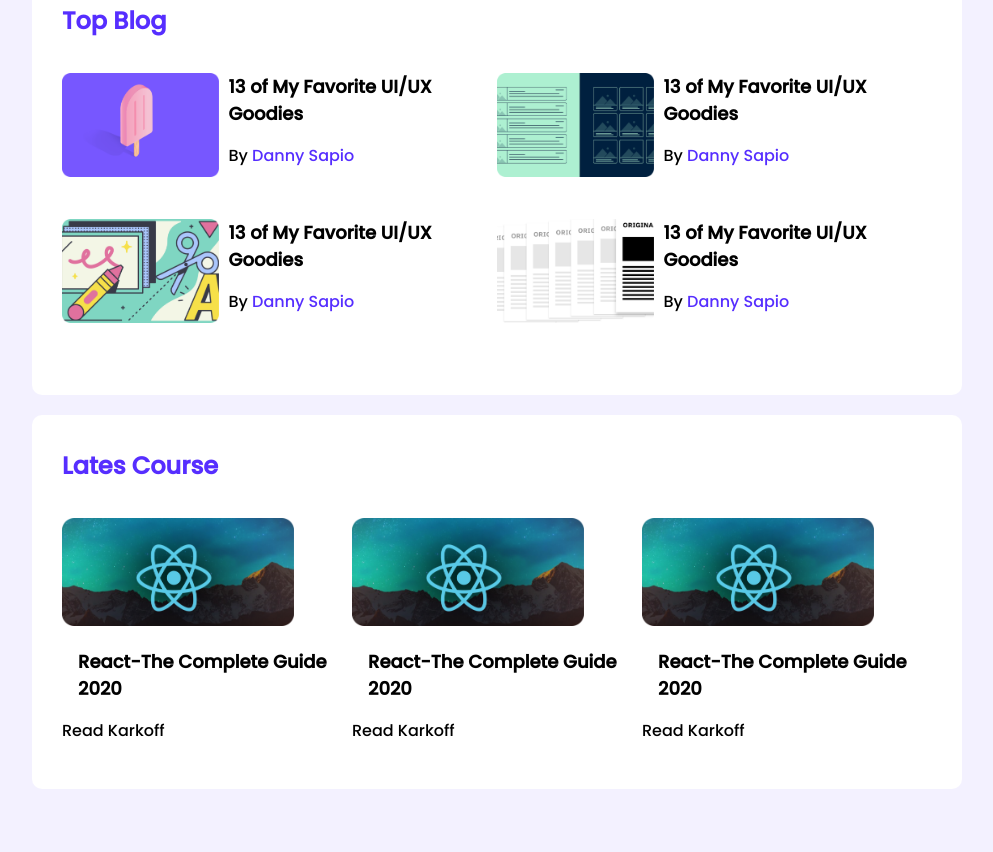
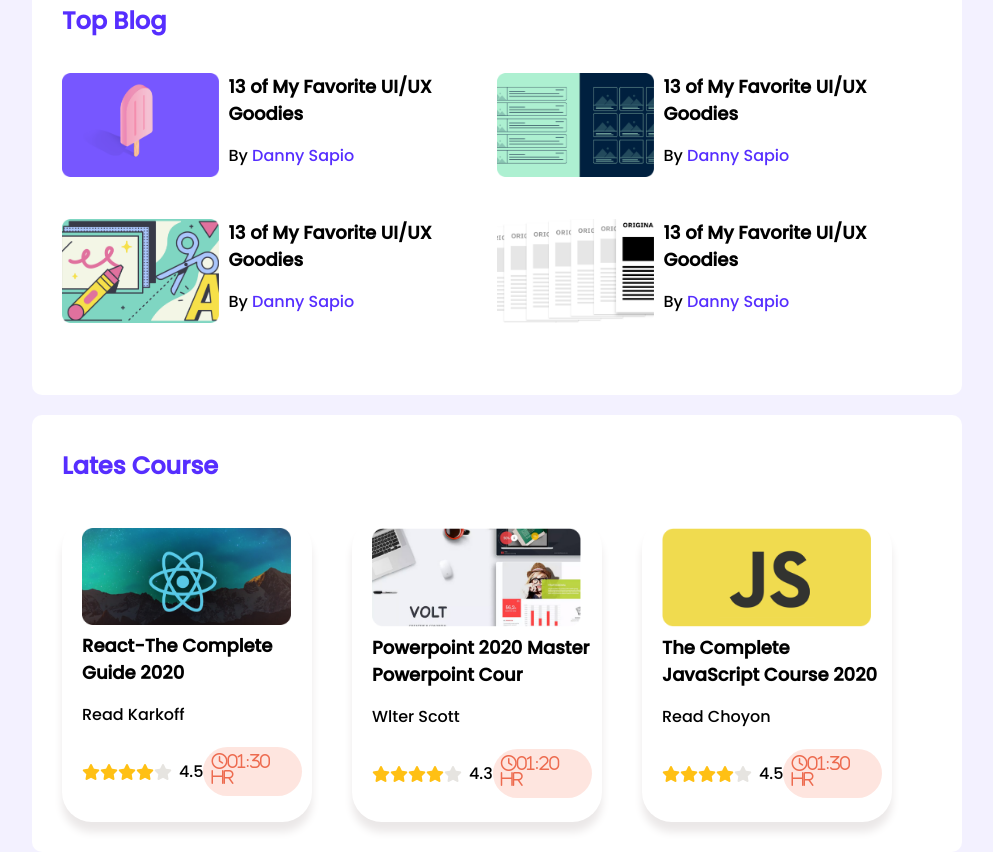
Before and after one commit to choyondas/exercise2, a plain HTML site: page index.html in a window 1280 px wide. Shown: the part 404-1256 px from the top of the page, without its empty margins (143-1136 px from the left). Before the commit the page ends 1193 px from the top, so only its background shows below. Drawn offline with Linux system fonts and the light colour scheme.

Commit message:
first query

```diff
--- a/index.html
+++ b/index.html
@@ -9,7 +9,9 @@
     <link rel="preconnect" href="https://fonts.googleapis.com">
     <link rel="preconnect" href="https://fonts.gstatic.com" crossorigin>
     <link href="https://fonts.googleapis.com/css2?family=Poppins:wght@500&display=swap" rel="stylesheet">
+    <script src="https://kit.fontawesome.com/4f0b7088e9.js" crossorigin="anonymous"></script>
     <link rel="stylesheet" href="styles/style.css">
+
 </head>
 
 <body>
@@ -110,16 +112,66 @@
                     <img src="images/courses/course-1.png" alt="">
                     <h2>React-The Complete Guide 2020</h2>
                     <p>Read Karkoff</p>
+                    <div class="course-info">
+                        <div class="star">
+                            <i class="fas fa-star filled"></i>
+                            <i class="fas fa-star filled"></i>
+                            <i class="fas fa-star filled"></i>
+                            <i class="fas fa-star filled"></i>
+                            <i class="fas fa-star no-fill"></i>
+                            <p>4.5</p>
+
+
+                        </div>
+                        <div class="time">
+                            <i class="far fa-clock">01:30 hr</i>
+
+
+                        </div>
+                    </div>
+
                 </div>
                 <div class="banar">
-                    <img src="images/courses/course-1.png" alt="">
-                    <h2>React-The Complete Guide 2020</h2>
-                    <p>Read Karkoff</p>
+                    <img src="images/courses/course-2.png" alt="">
+                    <h2>Powerpoint 2020 Master Powerpoint Cour</h2>
+                    <p>Wlter Scott</p>
+                    <div class="course-info">
+                        <div class="star">
+                            <i class="fas fa-star filled"></i>
+                            <i class="fas fa-star filled"></i>
+                            <i class="fas fa-star filled"></i>
+                            <i class="fas fa-star filled"></i>
+                            <i class="fas fa-star no-fill"></i>
+                            <p>4.3</p>
+
+                        </div>
+                        <div class="time">
+                            <i class="far fa-clock">01:20 hr</i>
+
+
+                        </div>
+                    </div>
                 </div>
                 <div class="banar">
-                    <img src="images/courses/course-1.png" alt="">
-                    <h2>React-The Complete Guide 2020</h2>
-                    <p>Read Karkoff</p>
+                    <img src="images/courses/course-3.png" alt="">
+                    <h2>The Complete JavaScript Course 2020</h2>
+                    <p>Read Choyon</p>
+                    <div class="course-info">
+                        <div class="star">
+                            <i class="fas fa-star filled"></i>
+                            <i class="fas fa-star filled"></i>
+                            <i class="fas fa-star filled"></i>
+                            <i class="fas fa-star filled"></i>
+                            <i class="fas fa-star no-fill"></i>
+
+                            <p>4.5</p>
+                        </div>
+                        <div class="time">
+                            <i class="far fa-clock">01:30 hr</i>
+
+
+                        </div>
+                    </div>
                 </div>
             </div>
 
--- a/styles/style.css
+++ b/styles/style.css
@@ -17,6 +17,7 @@
     background-color: #562EFF;
     justify-content: center;
     align-items: center;
+    width: 100%;
 }
 
 .logo {
@@ -120,7 +121,8 @@
     width: 80%;
 }
 
-.blogs h2 {
+.blogs h2,
+.banar h2 {
     margin: 0;
     font-size: 18px;
 }
@@ -138,6 +140,57 @@
     grid-template-columns: repeat(3, 1Fr);
 }
 
+.banar {
+    box-shadow: 0px 10px 8px rgb(235, 232, 232);
+    border-radius: 30px;
+    margin-right: 40px;
+    padding: 10px;
+    padding-left: 20px;
+    margin-top: 0;
+    padding-bottom: 20px;
+}
+
 .banar img {
-    width: 80%;
+    width: 95%;
 }
+
+.fa-star.filled {
+    color: #FFC014;
+}
+
+.course-info {
+    display: flex;
+    justify-content: space-between;
+    align-items: center;
+}
+
+.time {
+    border-radius: 30px;
+    padding: 6px 8px;
+    background-color: #FEE5DF;
+    color: #ED6B4F;
+}
+
+.fa-star.no-fill {
+    color: #e6e4e0;
+    margin-right: 7px;
+}
+
+.star {
+    display: flex;
+    align-items: center;
+}
+
+@media only screen and (max-width: 688px) {
+    .navigation {
+        display: block;
+        padding: 0 144px;
+    }
+    .menu {
+        display: flex;
+        margin-left: 39px;
+    }
+    .menu .user {
+        width: 40%;
+    }
+}
```
